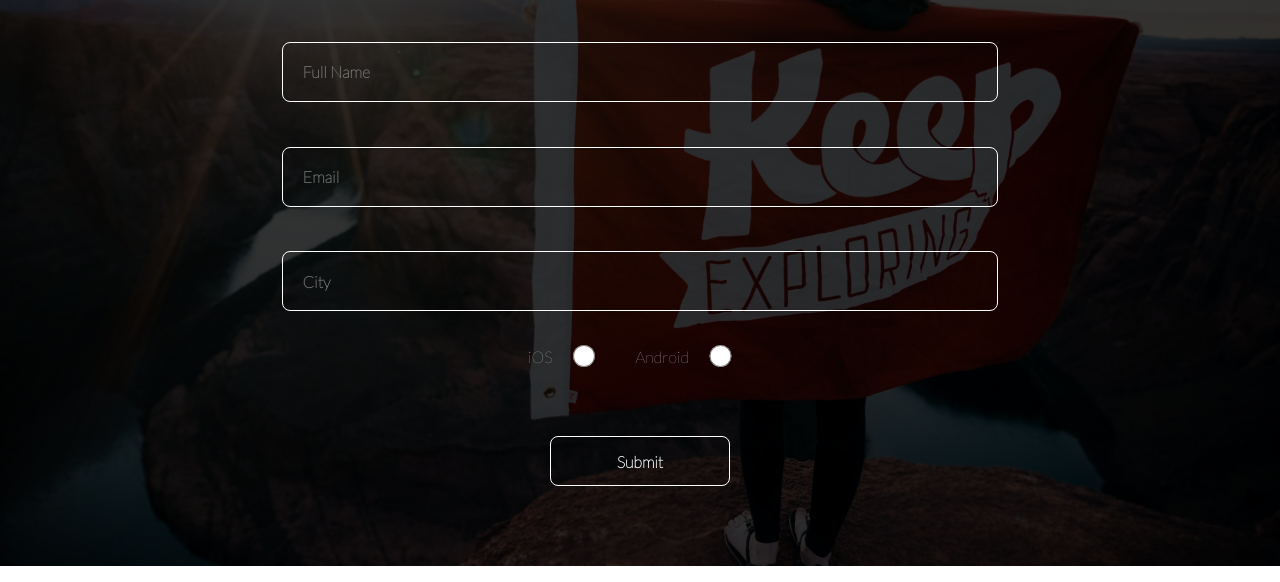
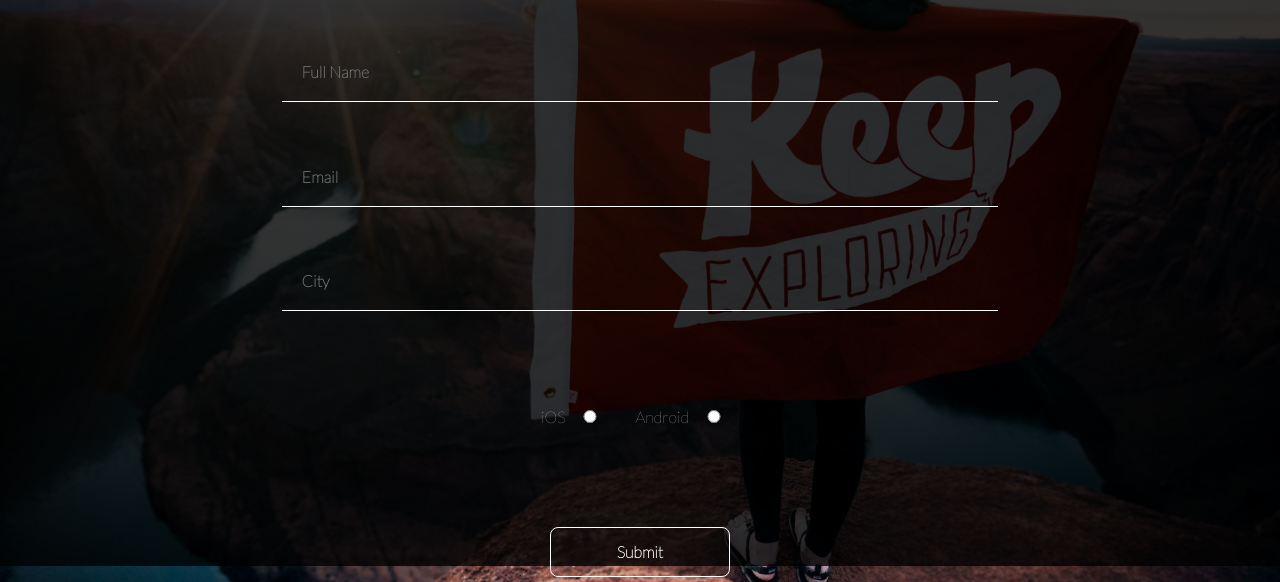
Before and after one commit to Cinquain/CityXcape_Web, a website: page public/signup.html in a window 1280 px wide. Shown: the part 234-816 px from the top of the page. Drawn offline with Linux system fonts and the light colour scheme.

Commit message:
fixed several ui bugs and blog component

```diff
--- /dev/null
+++ b/public/css/blog.css
@@ -0,0 +1,131 @@
+@import url('https://fonts.googleapis.com/css2?family=Lato:wght@100&display=swap');
+
+* {
+    margin: 0%;
+    padding: 0%;
+    box-sizing: border-box;
+    font-family: 'Lato', sans-serif;
+}
+
+body {
+    width: 100vw;
+    height: 100vh;
+    background: url(/assets/Hexagon.png), black;
+    background-size: cover;
+    background-position: center;
+    display: flex;
+    justify-content: center;
+    align-items: center;
+    flex-direction: column;
+    grid-auto-columns: auto;
+    background-repeat: no-repeat;
+}
+
+
+ .article {
+    width: 90%;
+    height: 32%;
+    display: flex;
+    justify-content: center;
+    align-items: center;
+    flex-direction: column;
+    grid-auto-columns: auto;
+    margin-top: 6%;
+    color: white;
+}
+
+
+.article:first-child {
+    margin-top: 12%;
+}
+
+.article a {
+    height: 65%;
+    width: 65%;
+    margin: 2%;
+}
+
+.article img {
+    height: 100%;
+    width: 100%;
+    border-radius: 50%;
+    inset: 4px 8px;
+    transition: 0.3s;
+}
+
+.article h2 {
+    color: white;
+}
+
+.article img:hover {
+
+    box-shadow: 0 0 10px orange,
+                0 0 20px black,
+                0 0 40px orange;
+    offset: -5px;
+}
+
+
+
+
+@media(max-width: 320px) {
+
+    #first {
+        margin-top: 15%;
+    }
+
+    .article {
+        margin-top: 5%;
+    }
+
+}
+
+
+@media(min-width: 768px) {
+
+    #first {
+        margin-top: 8%;
+    }
+
+    .article {
+        height: 400px;
+        margin-top: 2%;
+    }
+
+    .article h2 {
+        font-size: 1.5em;
+    }
+
+}
+
+
+@media(min-width: 1024px) {
+
+    .article h2 {
+        font-size: 2em;
+    }
+}
+
+@media(min-width: 1200px) {
+
+    body {
+        display: flex;
+        flex-direction: row;
+    }
+
+    #first {
+        margin-top: 0;
+    }
+
+
+    .article {
+        height: 500px;
+        margin-top: 0%;
+    }
+
+    .article h2 {
+        font-size: 1.7em;
+    }
+
+
+}
--- a/public/css/signup.css
+++ b/public/css/signup.css
@@ -18,7 +18,7 @@ body {
     position: relative;
     flex-direction: column;
     grid-auto-columns: auto;
-    background: linear-gradient(rgba(0,0,0,0.8), rgba(0,0,0,0.8)), url(/assets/iPhone\ signup.png);
+    background: linear-gradient(rgba(0,0,0,0.8), rgba(0,0,0,0.8)), url(/assets/iPhone\ signup.png), black;
     background-size: cover;
     background-position: center;
 
@@ -40,10 +40,22 @@ body {
 
 .main-content .field {
     width: 100%;
-    height: 20%;
+    height: 25%;
     justify-content: center;
     align-items: center;
     display: flex;
+    margin-top: 5%;
+    flex-direction: column;
+    grid-auto-columns: auto;
+}
+
+.main-content .input-field {
+    width: 60%;
+    height: 25%;
+    justify-content: center;
+    align-items: center;
+    display: flex;
+    margin: 0 auto;
     margin-top: 5%;
 }
 
@@ -58,18 +70,26 @@ body {
     color: white;
     font-weight: 900;
     font-size: 1em;
+    border: none;
 }
 
-.main-content .field input[type='radio'] {
-    height: 50%;
-    width: 50%;
-    text-indent: 0%;
+.main-content .field .line {
+    height: 1px;
+    width: 80%;
+    color: white;
+    border-radius: 0.2px;
+    background: white;
+}
+
+.main-content .input-field input[type='radio'] {
+    width: 50px;
 }
 
 .main-content .field input[type='submit'] {
     text-indent: 0%;
     height: 40px;
     width: 120px;
+    border: 1px solid white;
 }
 
 .main-content .field input[type='submit']:hover {
@@ -82,13 +102,6 @@ body {
                 0 0 40px black;
 }
 
-
-
-.main-content #radios {
-    width: 60%;
-    margin: 0 auto;
-    margin-top: 8px;
-}
 
 h1 {
     margin-top: 30%;
@@ -103,7 +116,7 @@ h1 {
 @media(min-width: 768px) {
 
     body {
-        background: linear-gradient(rgba(0,0,0,0.8), rgba(0,0,0,0.8)),url(/assets/iPad\ signup.png);
+        background: linear-gradient(rgba(0,0,0,0.8), rgba(0,0,0,0.8)),url(/assets/iPad\ signup.png), black;
         background-position: center;
         background-size: cover;
     }
@@ -138,7 +151,7 @@ h1 {
 @media(min-width: 1200px) {
 
     body {
-        background: linear-gradient(rgba(0,0,0,0.8), rgba(0,0,0,0.8)),url(/assets/signup.jpg);
+        background: linear-gradient(rgba(0,0,0,0.8), rgba(0,0,0,0.8)),url(/assets/signup.jpg), black;
         background-position: center;
         background-size: cover;
         overflow: hidden;
--- a/public/css/story.css
+++ b/public/css/story.css
@@ -12,7 +12,7 @@ body {
     height: 100vh;
     position: relative;
     font-family: 'Lato', sans-serif;
-    background: linear-gradient(rgba(0,0,0,0.8), rgba(0,0,0,0.8)),url(/assets/iPhone\ About.png);
+    background: linear-gradient(rgba(0,0,0,0.7), rgba(0,0,0,0.7)),url(/assets/iPhone\ About.png);
     background-size: cover;
     background-position: center;
     overflow: hidden;
@@ -65,7 +65,7 @@ body {
 @media(min-width: 1200px) {
 
     body {
-        background: linear-gradient(rgba(0,0,0,0.8), rgba(0,0,0,0.8)), url(/assets/Streets.png);
+        background: linear-gradient(rgba(0,0,0,0.8), rgba(0,0,0,0.8)), url(/assets/Streets.png), black;
         background-position: center;
         background-size: cover;
     }
--- a/public/css/style.css
+++ b/public/css/style.css
@@ -8,6 +8,7 @@
 
 body {
     font-family: 'Lato', sans-serif;
+    background: black;
 }
 
 section {
@@ -114,7 +115,7 @@ section:nth-child(4) {
     }
 
     section:nth-child(4) {
-        background: url(/assets/ipad future.png));
+        background: url(/assets/ipad future.png);
         background-position: center;
     }
 
@@ -191,7 +192,7 @@ section:nth-child(4) {
     }
 
     section:nth-child(4) {
-        background: url(/assets/cityxcape-future.png);
+        background: url(/assets/cityxcape-future.png), black;
         background-position: center;
         background-repeat: no-repeat;
         background-size: cover;
--- a/public/signup.html
+++ b/public/signup.html
@@ -50,17 +50,20 @@
                 <form action="/signup" method="POST">
                     <div class="field">
                         <input type="text" id="fname" name="fname" placeholder="Full Name">
+                        <span class="line"></span>
                     </div>
 
                     <div class="field">
                         <input type="email" id="email" name="email" placeholder="Email">
+                        <span class="line"></span>
                     </div>
 
                     <div class="field">
                         <input type="text" id="city" name="city" placeholder="City">
+                        <span class="line"></span>
                     </div>
 
-                    <div class="field" id="radios">
+                    <div class="input-field">
                         <label for="iOS">iOS</label>
                         <input type="radio" id="iOS" name="device" value="iOS">
 
```
Also changed, not shown: public/blog.html (added, +85 -0 lines), public/assets/blog-thumbnail.jpg (added), 2 other files.
